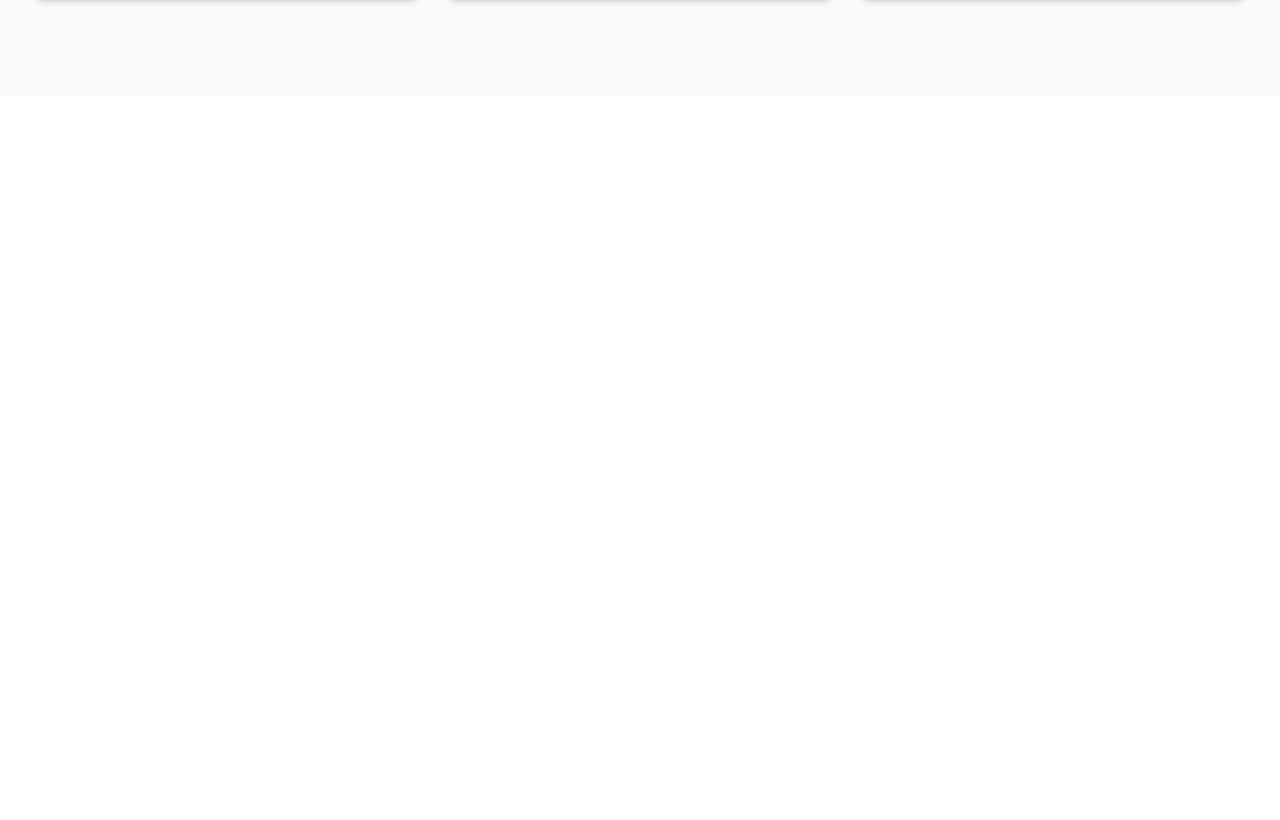
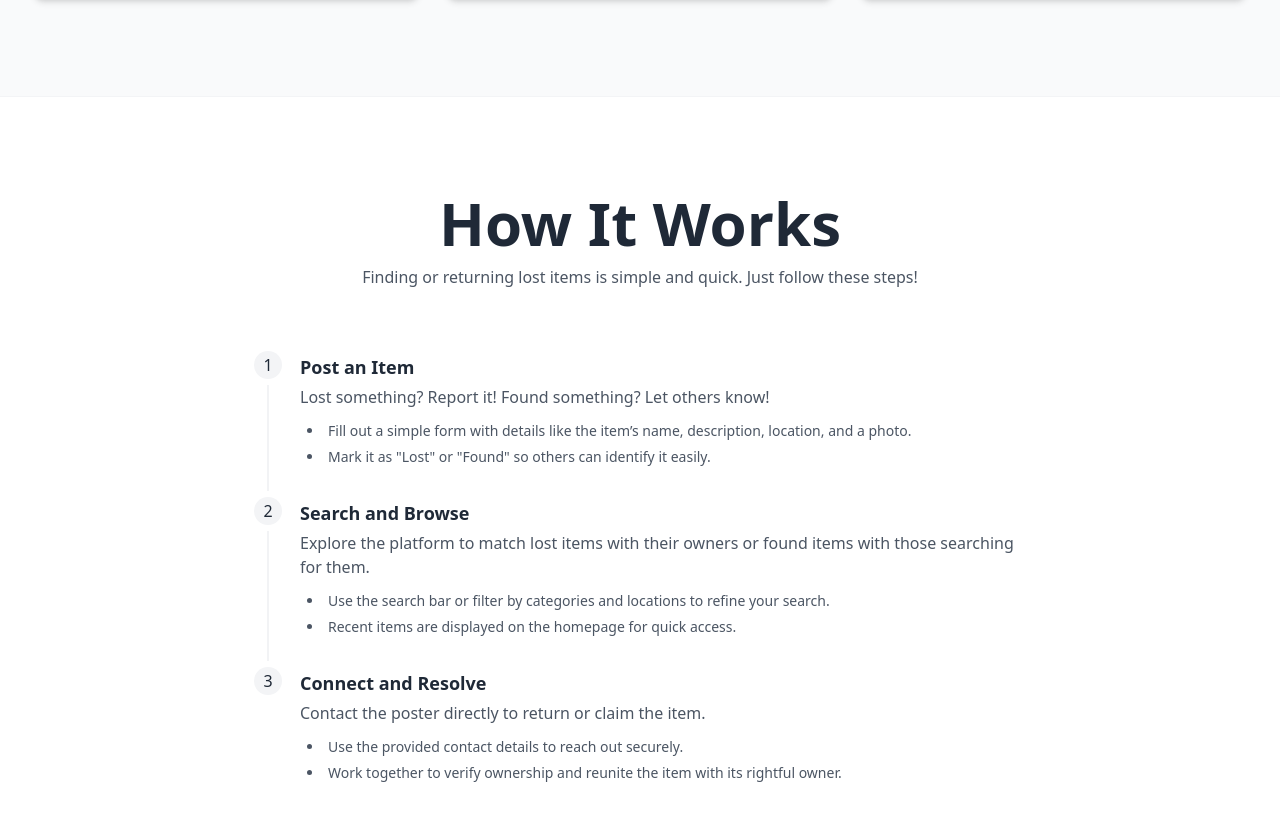
Before and after one commit to mohammadnahid7/foundly-client, a React (Vite) app: page / in a window 1280 px wide. Shown: the part 2332-3152 px from the top of the page. Before the commit the page ends 2428 px from the top, so only its background shows below. Built offline with nearby package versions, Linux system fonts and the light colour scheme.

Commit message:
HomePage: Process section added

```diff
--- a/src/components/LatestRepors.jsx
+++ b/src/components/LatestRepors.jsx
@@ -3,7 +3,7 @@ import ReportGrid from "./ReportGrid";
 const LatestRepors = () => {
 	return (
 		<>
-			<section className="relative overflow-hidden border-t border-gray-100 bg-gray-50">
+			<section className="relative overflow-hidden border-t border-b border-gray-100 bg-gray-50">
 				<div className="max-w-7xl mx-auto px-4 sm:px-6 lg:px-8 py-10 sm:py-24">
 					<div className="text-center">
 						<h1 className="max-w-4xl mx-auto text-4xl sm:text-6xl font-bold text-gray-800 dark:text-neutral-200">
--- /dev/null
+++ b/src/components/Process.jsx
@@ -0,0 +1,153 @@
+const Process = () => {
+	return (
+		<>
+			<section className="relative overflow-hidden">
+				<div className="max-w-7xl mx-auto px-4 sm:px-6 lg:px-8 py-10 sm:py-24">
+					<div className="text-center">
+						<h1 className="max-w-4xl mx-auto text-4xl sm:text-6xl font-bold text-gray-800 dark:text-neutral-200">
+							How It Works
+						</h1>
+						<p className="mt-3 max-w-3xl mx-auto text-gray-600 dark:text-neutral-400">
+							Finding or returning lost items is simple and quick. Just follow these steps!
+						</p>
+						<div className="w-full flex justify-center">
+							{/* Timeline */}
+							<div className="text-left mt-16 max-w-3xl">
+								{/* Item */}
+								<div className="group relative flex gap-x-5">
+									{/* Icon */}
+									<div className="relative group-last:after:hidden after:absolute after:top-8 after:bottom-2 after:start-3 after:w-px after:-translate-x-[0.5px] after:bg-gray-200 dark:after:bg-neutral-700">
+										<div className="relative z-10 size-6 flex justify-center items-center">
+											<span className="size-7 flex justify-center items-center shrink-0 bg-gray-100 font-medium text-gray-800 rounded-full group-focus:bg-gray-200 hs-stepper-active:bg-blue-600 hs-stepper-active:text-white hs-stepper-success:bg-blue-600 hs-stepper-success:text-white hs-stepper-completed:bg-teal-500 hs-stepper-completed:group-focus:bg-teal-600 dark:bg-neutral-700 dark:text-white dark:group-focus:bg-gray-600 dark:hs-stepper-active:bg-blue-500 dark:hs-stepper-success:bg-blue-500 dark:hs-stepper-completed:bg-teal-500 dark:hs-stepper-completed:group-focus:bg-teal-600">
+												<span className="hs-stepper-success:hidden hs-stepper-completed:hidden">1</span>
+												<svg
+													className="hidden shrink-0 size-3 hs-stepper-success:block"
+													xmlns="http://www.w3.org/2000/svg"
+													width="24"
+													height="24"
+													viewBox="0 0 24 24"
+													fill="none"
+													stroke="currentColor"
+													strokeWidth="3"
+													strokeLinecap="round"
+													strokeLinejoin="round">
+													<polyline points="20 6 9 17 4 12"></polyline>
+												</svg>
+											</span>
+										</div>
+									</div>
+									{/* End Icon */}
+									{/* Right Content */}
+									<div className="grow pb-8 group-last:pb-0">
+										<p className="font-semibold text-lg text-gray-800 dark:text-neutral-200">Post an Item</p>
+										<p className="mt-1 text-md font-medium text-gray-600 dark:text-neutral-400">
+											Lost something? Report it! Found something? Let others know!
+										</p>
+										<ul className="list-disc ms-6 mt-3 space-y-1.5">
+											<li className="ps-1 text-sm text-gray-600 dark:text-neutral-400">
+												Fill out a simple form with details like the item’s name, description, location,
+												and a photo.
+											</li>
+											<li className="ps-1 text-sm text-gray-600 dark:text-neutral-400">
+												Mark it as "Lost" or "Found" so others can identify it easily.
+											</li>
+										</ul>
+									</div>
+									{/* End Right Content */}
+								</div>
+								<div className="group relative flex gap-x-5">
+									{/* Icon */}
+									<div className="relative group-last:after:hidden after:absolute after:top-8 after:bottom-2 after:start-3 after:w-px after:-translate-x-[0.5px] after:bg-gray-200 dark:after:bg-neutral-700">
+										<div className="relative z-10 size-6 flex justify-center items-center">
+											<span className="size-7 flex justify-center items-center shrink-0 bg-gray-100 font-medium text-gray-800 rounded-full group-focus:bg-gray-200 hs-stepper-active:bg-blue-600 hs-stepper-active:text-white hs-stepper-success:bg-blue-600 hs-stepper-success:text-white hs-stepper-completed:bg-teal-500 hs-stepper-completed:group-focus:bg-teal-600 dark:bg-neutral-700 dark:text-white dark:group-focus:bg-gray-600 dark:hs-stepper-active:bg-blue-500 dark:hs-stepper-success:bg-blue-500 dark:hs-stepper-completed:bg-teal-500 dark:hs-stepper-completed:group-focus:bg-teal-600">
+												<span className="hs-stepper-success:hidden hs-stepper-completed:hidden">2</span>
+												<svg
+													className="hidden shrink-0 size-3 hs-stepper-success:block"
+													xmlns="http://www.w3.org/2000/svg"
+													width="24"
+													height="24"
+													viewBox="0 0 24 24"
+													fill="none"
+													stroke="currentColor"
+													strokeWidth="3"
+													strokeLinecap="round"
+													strokeLinejoin="round">
+													<polyline points="20 6 9 17 4 12"></polyline>
+												</svg>
+											</span>
+										</div>
+									</div>
+									{/* End Icon */}
+									{/* Right Content */}
+									<div className="grow pb-8 group-last:pb-0">
+										<p className="font-semibold text-lg text-gray-800 dark:text-neutral-200">
+											Search and Browse
+										</p>
+										<p className="mt-1 text-md font-medium text-gray-600 dark:text-neutral-400">
+											Explore the platform to match lost items with their owners or found items with those
+											searching for them.
+										</p>
+										<ul className="list-disc ms-6 mt-3 space-y-1.5">
+											<li className="ps-1 text-sm text-gray-600 dark:text-neutral-400">
+												Use the search bar or filter by categories and locations to refine your search.
+											</li>
+											<li className="ps-1 text-sm text-gray-600 dark:text-neutral-400">
+												Recent items are displayed on the homepage for quick access.
+											</li>
+										</ul>
+									</div>
+									{/* End Right Content */}
+								</div>
+								<div className="group relative flex gap-x-5">
+									{/* Icon */}
+									<div className="relative group-last:after:hidden after:absolute after:top-8 after:bottom-2 after:start-3 after:w-px after:-translate-x-[0.5px] after:bg-gray-200 dark:after:bg-neutral-700">
+										<div className="relative z-10 size-6 flex justify-center items-center">
+											<span className="size-7 flex justify-center items-center shrink-0 bg-gray-100 font-medium text-gray-800 rounded-full group-focus:bg-gray-200 hs-stepper-active:bg-blue-600 hs-stepper-active:text-white hs-stepper-success:bg-blue-600 hs-stepper-success:text-white hs-stepper-completed:bg-teal-500 hs-stepper-completed:group-focus:bg-teal-600 dark:bg-neutral-700 dark:text-white dark:group-focus:bg-gray-600 dark:hs-stepper-active:bg-blue-500 dark:hs-stepper-success:bg-blue-500 dark:hs-stepper-completed:bg-teal-500 dark:hs-stepper-completed:group-focus:bg-teal-600">
+												<span className="hs-stepper-success:hidden hs-stepper-completed:hidden">3</span>
+												<svg
+													className="hidden shrink-0 size-3 hs-stepper-success:block"
+													xmlns="http://www.w3.org/2000/svg"
+													width="24"
+													height="24"
+													viewBox="0 0 24 24"
+													fill="none"
+													stroke="currentColor"
+													strokeWidth="3"
+													strokeLinecap="round"
+													strokeLinejoin="round">
+													<polyline points="20 6 9 17 4 12"></polyline>
+												</svg>
+											</span>
+										</div>
+									</div>
+									{/* End Icon */}
+									{/* Right Content */}
+									<div className="grow pb-8 group-last:pb-0">
+										<p className="font-semibold text-lg text-gray-800 dark:text-neutral-200">
+											Connect and Resolve
+										</p>
+										<p className="mt-1 text-md font-medium text-gray-600 dark:text-neutral-400">
+											Contact the poster directly to return or claim the item.
+										</p>
+										<ul className="list-disc ms-6 mt-3 space-y-1.5">
+											<li className="ps-1 text-sm text-gray-600 dark:text-neutral-400">
+												Use the provided contact details to reach out securely.
+											</li>
+											<li className="ps-1 text-sm text-gray-600 dark:text-neutral-400">
+												Work together to verify ownership and reunite the item with its rightful owner.
+											</li>
+										</ul>
+									</div>
+									{/* End Right Content */}
+								</div>
+							</div>
+							{/* End Timeline */}
+						</div>
+					</div>
+				</div>
+			</section>
+		</>
+	);
+};
+
+export default Process;
--- a/src/pages/HomePage.jsx
+++ b/src/pages/HomePage.jsx
@@ -1,5 +1,6 @@
 import Hero from "../components/Hero";
 import LatestRepors from "../components/LatestRepors";
+import Process from "../components/Process";
 import Search from "../components/Search";
 
 const HomePage = () => {
@@ -8,6 +9,7 @@ const HomePage = () => {
 			<Hero />
 			<Search />
 			<LatestRepors />
+			<Process />
 		</>
 	);
 };
```
